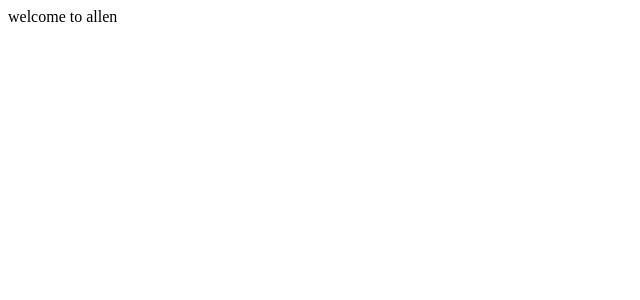
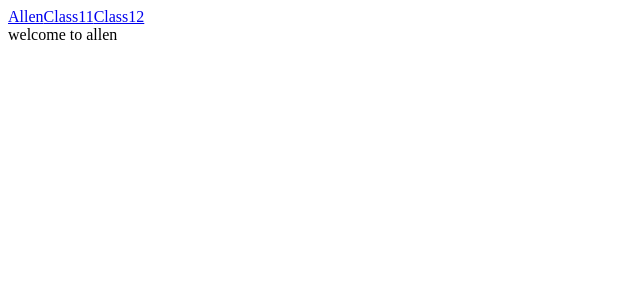
Before and after one commit to Nikhilkumarr-dev/SinglePageApplication, a React (Vite) app: page / in a window 1280 px wide. Shown: the top 300 px of the page, without its empty margins (0-640 px from the left). Built offline with nearby package versions, Linux system fonts and the light colour scheme.

Commit message:
Learnt link and navigate hook with website program

```diff
--- a/src/App.jsx
+++ b/src/App.jsx
@@ -1,13 +1,16 @@
 import './App.css'
-import {BrowserRouter,Routes,Route,Link} from "react-router-dom"
+import {BrowserRouter,Routes,Route,Link,useNavigate} from "react-router-dom"
 
-function App() {
 
+function App(){
  //link used to directly fetch without the loader
-
   return <div>
   <BrowserRouter>
+    <Link to="/">Allen</Link>
 
+    <Link to="/neet/online-coaching-class-11">Class11</Link>
+
+    <Link to="/neet/online-coaching-class-12">Class12</Link>
 
     <Routes>
       <Route path="/neet/online-coaching-class-11" element={<Class11Program />} />
@@ -17,17 +20,31 @@ function App() {
   </BrowserRouter>
  </div>
 }
+
+
 function Class11Program(){
   return <div>
     NEET Program for the class 11th students
   </div>
 }
 
-function Class12Program(){
+
+function Class12Program()
+{
+ const navigate=useNavigate();
+
+ function redirectUser()
+ {
+  navigate("/")
+ }
+
+
  return <div>
     NEET Program for the class 12th students
+    <button onClick={redirectUser}>go back to landing page</button>
   </div>
 }
+
 
 function Landing()
 {
@@ -35,5 +52,4 @@ function Landing()
     welcome to allen
   </div>
 }
-
 export default App
```
Lines whose indentation alone changed are shown as unchanged.
